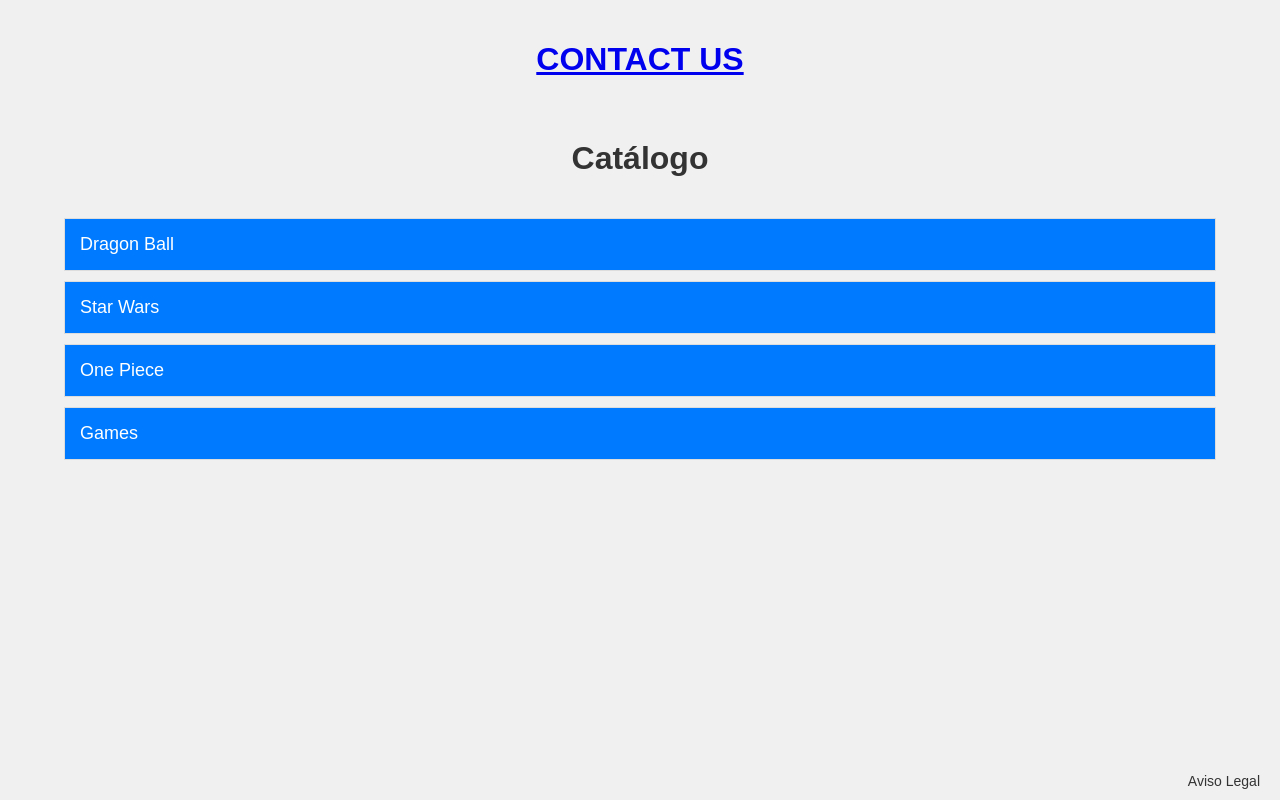
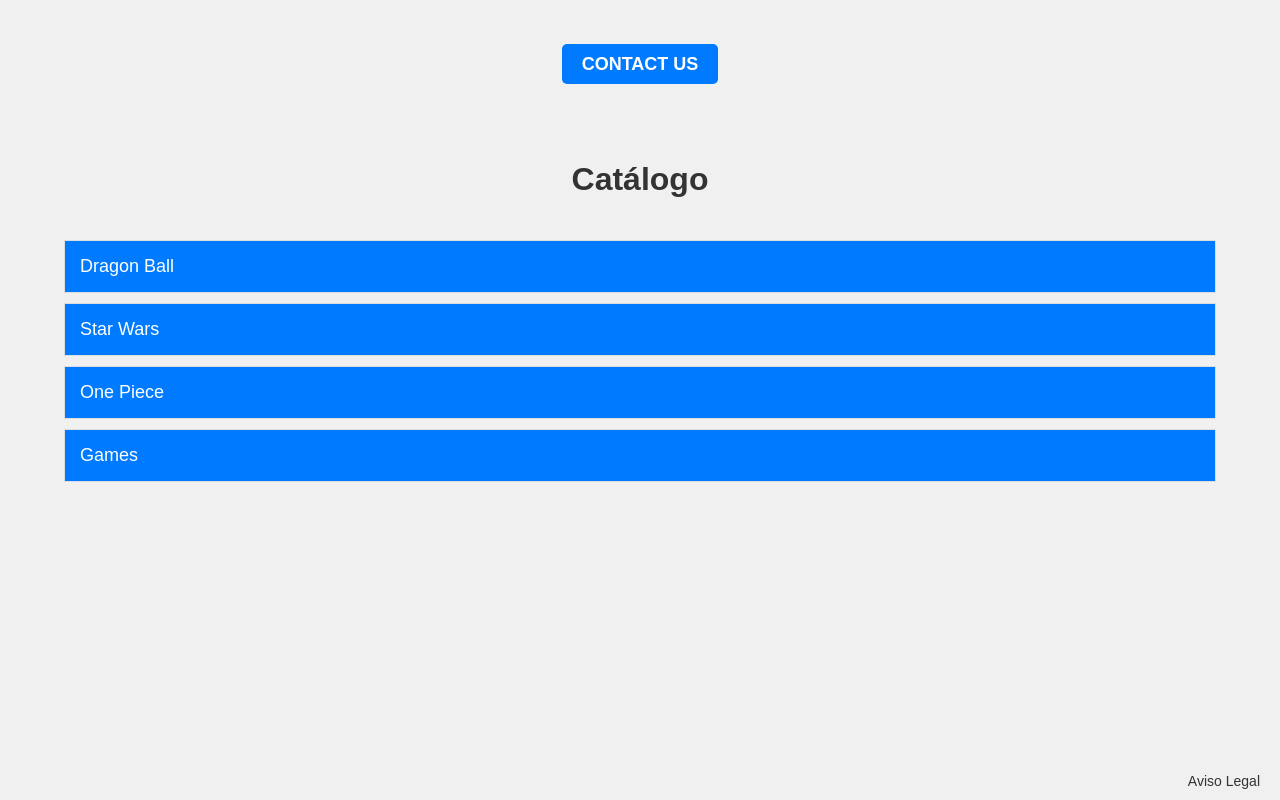
Before and after one commit to nostrom0/STL, a plain HTML site: page index.html in a window 1280 px wide. Drawn offline with Linux system fonts and the light colour scheme.

Commit message:
Update styles.css

```diff
--- a/styles.css
+++ b/styles.css
@@ -3,18 +3,38 @@
     margin: 0;
     padding: 0;
     background-color: #f0f0f0;
+    display: flex;
+    flex-direction: column;
+    min-height: 100vh;
 }
 
 .container {
     width: 90%;
     margin: auto;
     max-width: 1200px;
+    flex: 1;
 }
 
 h1 {
     text-align: center;
     padding: 20px 0;
     color: #333;
+}
+
+/* Estilo para el botón de CONTACT US */
+h1 a {
+    background-color: #007BFF;
+    color: white;
+    padding: 10px 20px;
+    text-decoration: none;
+    border-radius: 5px;
+    font-size: 18px;
+    transition: background-color 0.3s, box-shadow 0.3s;
+}
+
+h1 a:hover {
+    background-color: #0056b3;
+    box-shadow: 0 4px 8px rgba(0, 0, 0, 0.1);
 }
 
 .panel {
```
